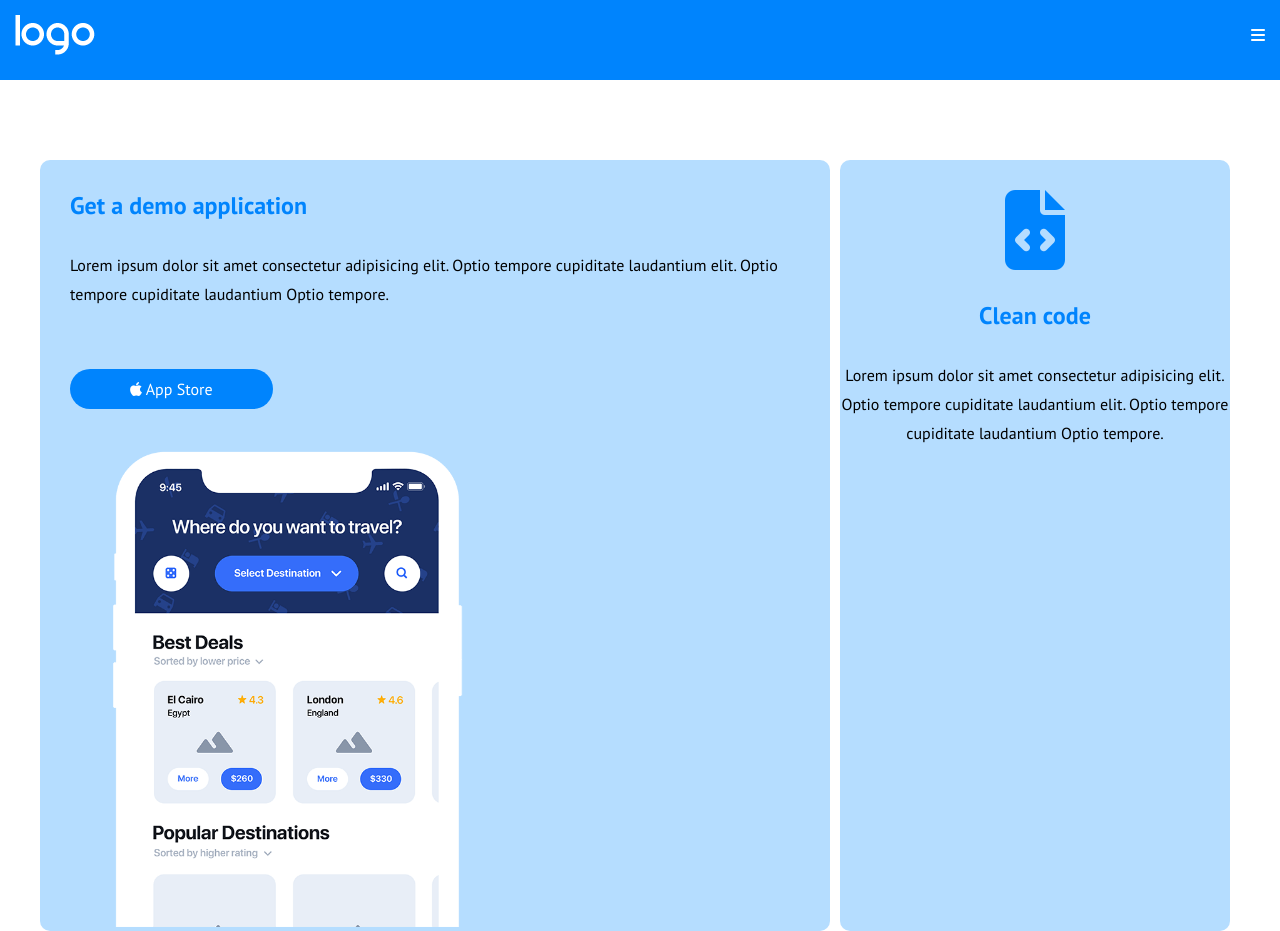
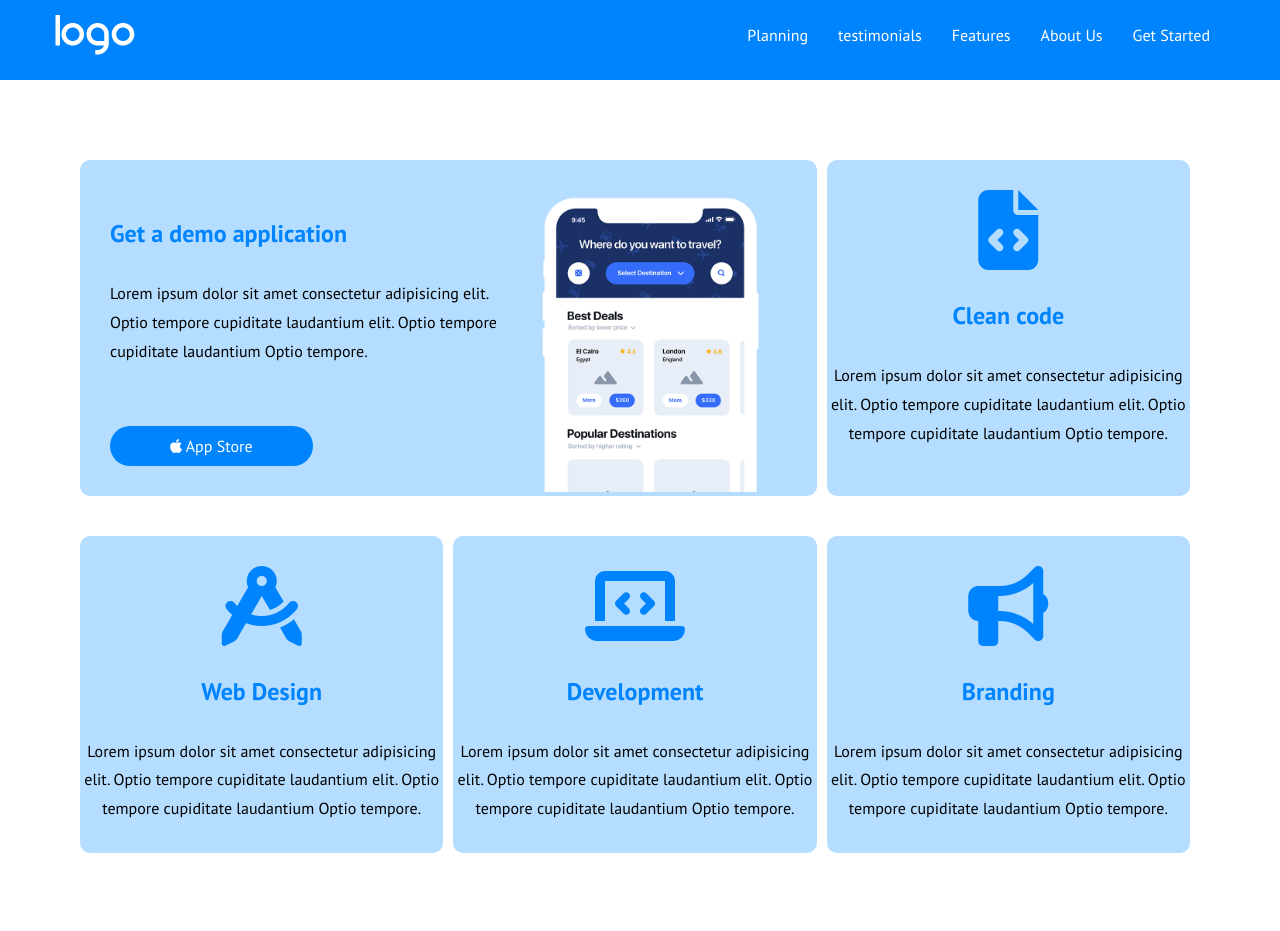
Before and after one commit to nicolozibra1/htmlcss-responsive-layout, a plain HTML site: page index.html in a window 1280 px wide. Shown: the top 931 px of the page. Drawn offline with Linux system fonts and the light colour scheme.

Commit message:
update-add-mediaquery-desktop

```diff
--- a/css/style.css
+++ b/css/style.css
@@ -15,12 +15,19 @@
 .debug{
     border: 2px solid black;
 }
+html{
+    scroll-behavior: smooth;
+}
 body{
     font-family: 'PT Sans', sans-serif;
     background-color: var(--light-color);
 }
+section{
+    scroll-margin-top: 80px;
+}
 .container{
     padding: 15px;
+    margin: 0 auto;
 }
 .text-center{
     text-align: center;
@@ -81,11 +88,18 @@ header nav{
 ul{
     list-style: none;
 }
+li > a{
+    text-decoration: none;
+    padding: 0 15px;;
+}
 header nav ul{
     display: none;
 }
 header nav a{
     color: var(--light-color);
+}
+.hamburger:hover ~ ul{
+    display: block;
 }
 
 /* MAIN */
@@ -105,7 +119,7 @@ header nav a{
 .card-left{
     padding: 30px 30px 0 30px;
 }
-.card .image{
+.col-right .image{
     max-width: 100%;
 }
 .card h3{
@@ -280,6 +294,9 @@ footer{
 
 /* RESPONSIVE */
 @media screen and (min-width: 768px){
+    .container{
+        max-width: 750px;
+    }
     .d-flex{
         display: flex;
         flex-flow: row wrap;
@@ -337,3 +354,56 @@ footer{
         right: -30px;
     }
 }
+
+@media screen and (min-width: 992px){
+    .hamburger{
+        display: none;
+    }
+    header nav ul{
+        display: flex;
+    }
+    .container{
+        max-width: 940px;
+    }
+    .inner-flex{
+        display: flex;
+        flex-flow: row wrap;
+        justify-content: center;
+        align-items: flex-end;
+    }
+    .card-left{
+        height: 100%;
+    }
+    .col-left{
+        width: 60%;
+    }
+    .col-right{
+        width: 40%;
+    }
+    .col-planning{
+        margin-top: 50px;
+        justify-content: flex-end;
+    }
+    #planning .col{
+        width: calc(50% - 10px);
+    }
+    #planning .col:last-child{
+        padding: 0 0 0 100px;
+    }
+    #planning .inner-flex{
+        align-items: flex-end;
+    }
+    .card-planning:first-child{
+        width: 75%;
+    }
+
+}
+
+@media screen and (min-width: 1200px){
+    .container{
+        max-width: 1200px;
+    }
+    #features .card-feat{
+        width: calc((100% / 3) - 10px);
+    }
+}
--- a/index.html
+++ b/index.html
@@ -16,7 +16,7 @@
     <header>
         <nav class="container">
             <img src="./img/logo.png" alt="logo">
-            <a href="#"><i class="fa-solid fa-bars"></i></a>
+            <a href="#" class="hamburger"><i class="fa-solid fa-bars"></i></a>
             <ul>
                 <li><a href="#planning">Planning</a></li>
                 <li><a href="#testimonials">testimonials</a></li>
@@ -33,13 +33,17 @@
         <section id="intro">
             <div class="p-section container d-flex">
                 <div class="card">
-                    <div class="card-left">
+                    <div class="card-left inner-flex">
+                        <div class="col-left">
                             <h3>Get a demo application</h3>
                             <p>Lorem ipsum dolor sit amet consectetur adipisicing elit. Optio tempore cupiditate laudantium elit. Optio tempore cupiditate laudantium Optio tempore.</p>
                             <div class="bttn">
                                 <a class="button go-to-store" href="#"><i class="fa-brands fa-apple"></i> App Store</a>
                             </div>
+                        </div>
+                        <div class="col-right">
                             <img class="image" src="./img/phone.png" alt="phone">
+                        </div>
                     </div>
 
                 </div>
@@ -68,16 +72,20 @@
 
         <!-- PLANNING -->
         <section class="even" id="planning">
-            <div class="box-planning p-section container">
+            <div class="box-planning p-section container inner-flex">
+                <div class="col">
                     <img class="image" src="./img/planning1.png" alt="planning-1">
                     <h3>Strategic Planning</h3>
                     <p>Lorem ipsum dolor sit amet consectetur adipisicing elit. Officiis repudiandae laboriosam aliquam. Repellendus nihil magnam itaque alias accusantium ad similique, dignissimos voluptates, facere nulla excepturi tempore a nesciunt quis iusto ea officiis quae reiciendis odio.</p>
+                </div>
+                <div class="col col-planning inner-flex">
                     <div class="card-planning text-center">
-                    <img class="image" src="./img/planning2.png" alt="planning-2">
+                        <img class="image img-planning" src="./img/planning2.png" alt="planning-2">
                         <h3>App Development</h3>
                         <p><em>Develop an on-demand app for your delivery business to reach your targeted customers without any interruption.</em></p>
                         <div class="circle">
                             <a href="#"><i class="fa-solid fa-arrow-down"></i></a>
+                        </div>
                     </div>
                 </div>
             </div>
@@ -124,6 +132,7 @@
         <section class="even" id="features">
             <div class="container p-section d-flex">
                 <h2 class="title-features">Benefits of working with us</h2>
+                <div class="box-features d-flex">
                     <div class="card card-feat p-30">
                         <h2 class="number">01</h2>
                         <h3>Hight Quality</h3>
@@ -159,6 +168,7 @@
                         <h3>24/7 Support</h3>
                         <p>Lorem ipsum dolor sit, amet consectetur adipisicing elit. Illo voluptatem similique accusantium ad delectus! Sint eius deleniti laboriosam nihil illo inventore natus harum unde omnis.</p>
                         <a class="button more-bttn" href="#"><strong>more</strong></a>
+                    </div>
                 </div>
             </div>
         </section>
```
Lines whose indentation alone changed are shown as unchanged.
